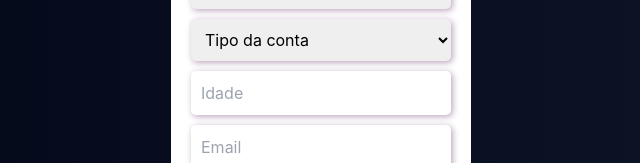
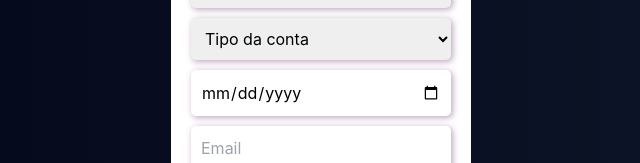
Before and after one commit to Will-G-Comnisky/MotivaFit, a React (Create React App) app in the folder frontend/: page /CreateAccountPage in a window 1280 px wide. Shown: the part 285-448 px from the top of the page, without its empty margins (319-959 px from the left). Built offline with nearby package versions, Linux system fonts and the light colour scheme.

Commit message:
alteração em CreateAccountPage de idade do tipo number para tipo date

```diff
--- a/frontend/src/components/CreateAccountPage/CreateAccountPage.jsx
+++ b/frontend/src/components/CreateAccountPage/CreateAccountPage.jsx
@@ -80,10 +80,10 @@ function CreateAccountPage() {
           <option value="aluno">Aluno</option>
         </select>
         <input
-          type="number"
+          type="date"
           value={age}
           onChange={handleAgeChange}
-          placeholder="Idade"
+          placeholder="Data nascimento"
         />
         <input
           type="email"
```
